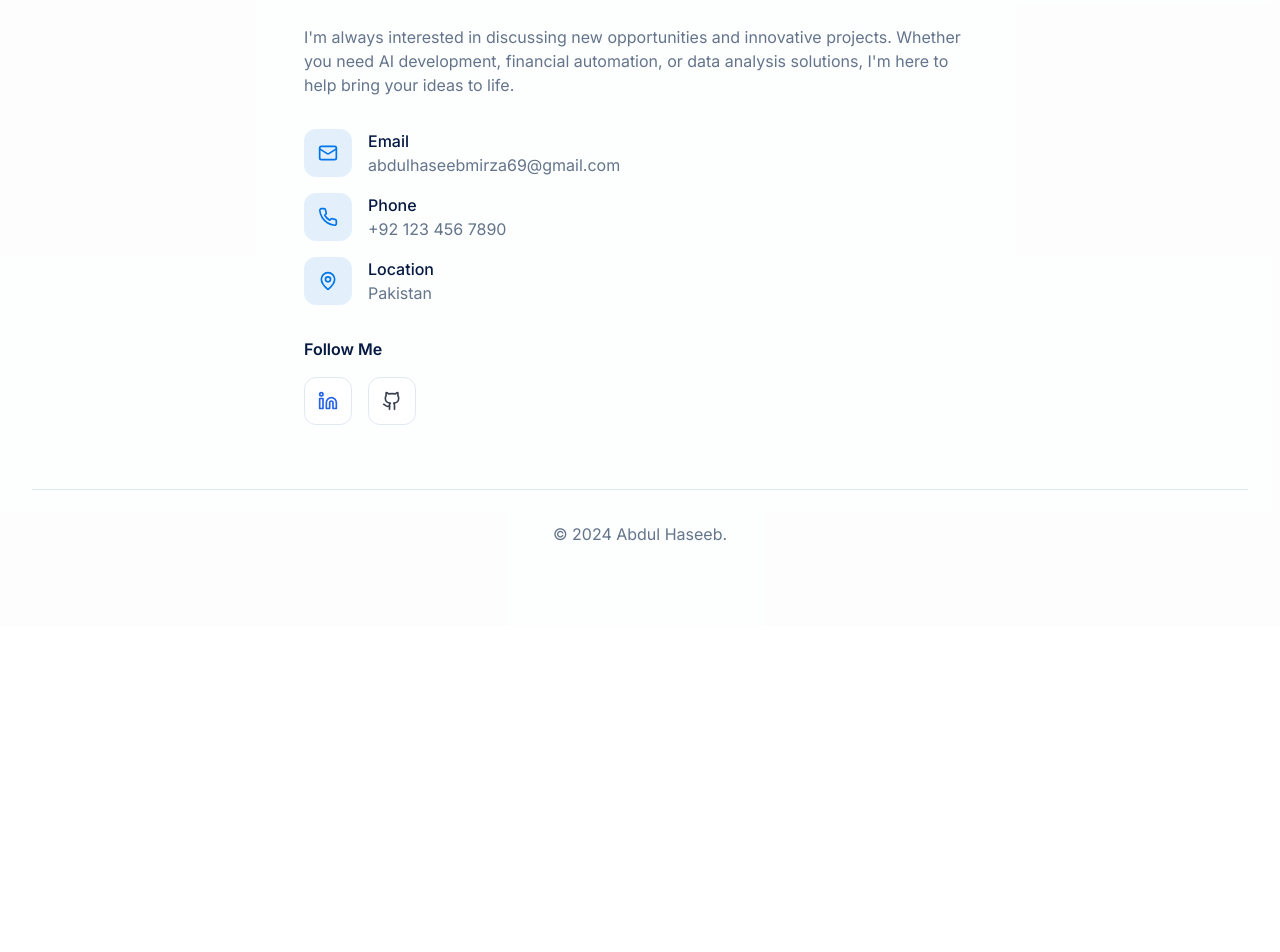
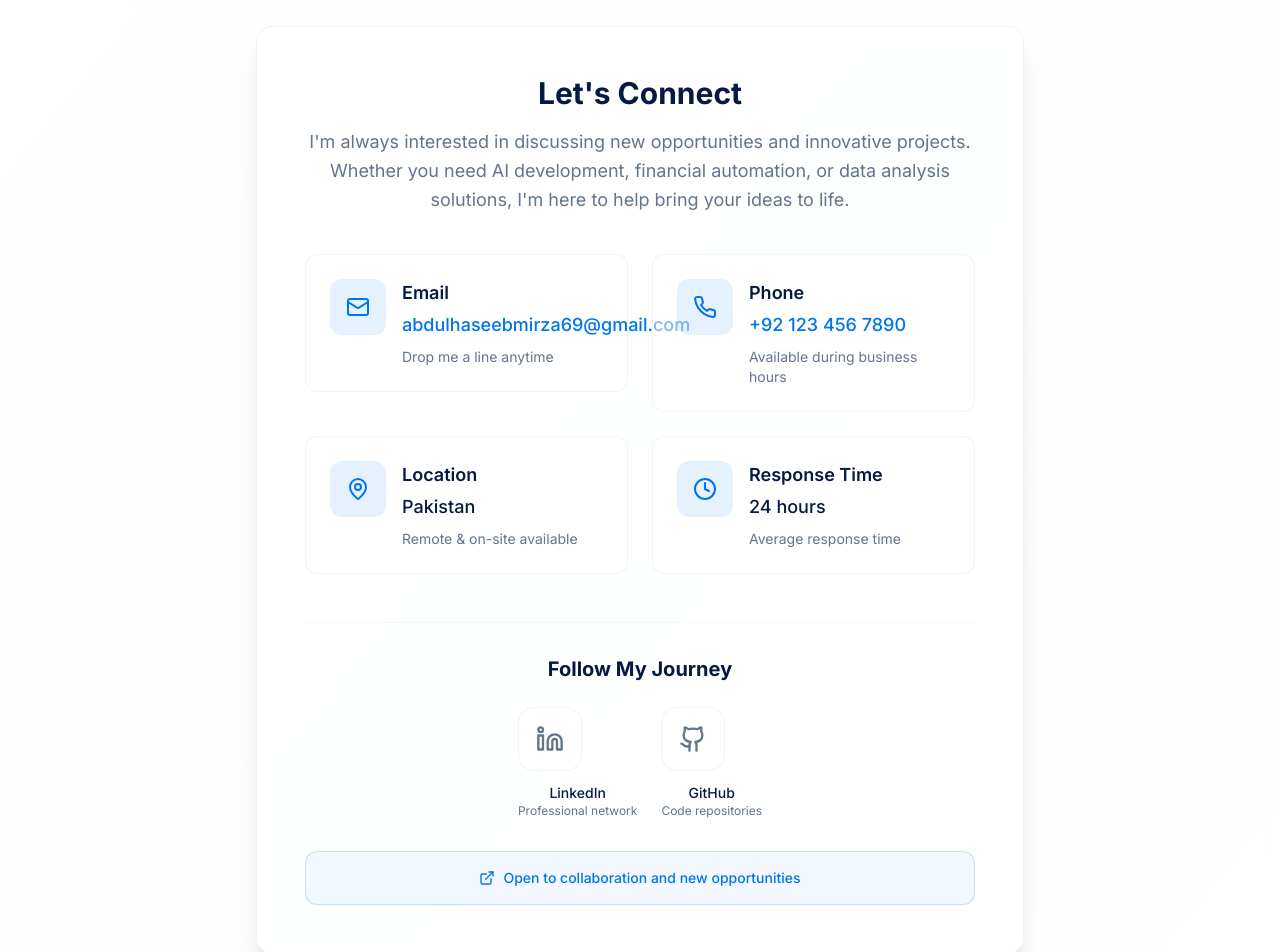
Before and after one commit to abdul-haseeb-0/Abdul_Haseeb_Portfolio, a React (Vite) app: page / in a window 1280 px wide. Shown: the part 8380-9332 px from the top of the page. Before the commit the page ends 9006 px from the top, so only its background shows below. Built offline with nearby package versions, Linux system fonts and the light colour scheme.

Commit message:
Remove contact form and enhance
Removed the contact form and made the contact section ready for publishing, similar to Google's approach. Minor enhancements were also applied.

```diff
--- a/src/components/Contact.tsx
+++ b/src/components/Contact.tsx
@@ -5,25 +5,36 @@ import SocialLinks from './SocialLinks';
 
 const Contact = () => {
   return (
-    <section id="contact" className="py-20 bg-muted/30">
-      <div className="max-w-7xl mx-auto px-4 sm:px-6 lg:px-8">
-        <div className="text-center mb-16">
-          <h2 className="text-3xl sm:text-4xl font-bold text-foreground mb-4">Get In Touch</h2>
-          <p className="text-xl text-muted-foreground max-w-3xl mx-auto">
+    <section id="contact" className="py-24 bg-gradient-to-br from-background via-muted/20 to-background">
+      <div className="max-w-6xl mx-auto px-4 sm:px-6 lg:px-8">
+        <div className="text-center mb-20">
+          <h2 className="text-4xl sm:text-5xl font-bold text-foreground mb-6 tracking-tight">
+            Get In Touch
+          </h2>
+          <p className="text-xl text-muted-foreground max-w-3xl mx-auto leading-relaxed">
             Ready to transform your business with AI-powered solutions? Let's discuss your next project.
           </p>
         </div>
 
-        {/* Contact Information - now taking full width */}
-        <div className="max-w-2xl mx-auto space-y-8">
-          <ContactInfo />
-          <SocialLinks />
+        {/* Contact Information - centered and enhanced */}
+        <div className="max-w-3xl mx-auto">
+          <div className="bg-card/50 backdrop-blur-sm rounded-2xl border border-border/50 p-8 sm:p-12 shadow-xl">
+            <ContactInfo />
+            <div className="mt-12 pt-8 border-t border-border/30">
+              <SocialLinks />
+            </div>
+          </div>
         </div>
 
-        {/* Footer */}
-        <div className="text-center mt-16 pt-8 border-t border-border">
-          <p className="text-muted-foreground">
-            © 2024 Abdul Haseeb.
+        {/* Enhanced Footer */}
+        <div className="text-center mt-20 pt-8">
+          <div className="inline-flex items-center justify-center w-16 h-16 bg-primary/10 rounded-full mb-6">
+            <div className="w-8 h-8 bg-primary/20 rounded-full flex items-center justify-center">
+              <div className="w-4 h-4 bg-primary rounded-full"></div>
+            </div>
+          </div>
+          <p className="text-muted-foreground text-lg font-medium">
+            © 2024 Abdul Haseeb. Crafted with precision.
           </p>
         </div>
       </div>
--- a/src/components/ContactInfo.tsx
+++ b/src/components/ContactInfo.tsx
@@ -1,6 +1,6 @@
 
 import React from 'react';
-import { Mail, Phone, MapPin } from 'lucide-react';
+import { Mail, Phone, MapPin, Clock } from 'lucide-react';
 
 const ContactInfo = () => {
   const contactInfo = [
@@ -8,52 +8,65 @@ const ContactInfo = () => {
       icon: Mail,
       label: 'Email',
       value: 'abdulhaseebmirza69@gmail.com',
-      href: 'mailto:abdulhaseebmirza69@gmail.com'
+      href: 'mailto:abdulhaseebmirza69@gmail.com',
+      description: 'Drop me a line anytime'
     },
     {
       icon: Phone,
       label: 'Phone',
       value: '+92 123 456 7890',
-      href: 'tel:+92123456789'
+      href: 'tel:+92123456789',
+      description: 'Available during business hours'
     },
     {
       icon: MapPin,
       label: 'Location',
       value: 'Pakistan',
-      href: null
+      href: null,
+      description: 'Remote & on-site available'
+    },
+    {
+      icon: Clock,
+      label: 'Response Time',
+      value: '24 hours',
+      href: null,
+      description: 'Average response time'
     }
   ];
 
   return (
-    <div className="space-y-8">
-      <div>
-        <h3 className="text-2xl font-bold text-foreground mb-6">Let's Connect</h3>
-        <p className="text-muted-foreground mb-8">
+    <div className="space-y-10">
+      <div className="text-center">
+        <h3 className="text-3xl font-bold text-foreground mb-4">Let's Connect</h3>
+        <p className="text-muted-foreground text-lg leading-relaxed max-w-2xl mx-auto">
           I'm always interested in discussing new opportunities and innovative projects.
           Whether you need AI development, financial automation, or data analysis solutions,
           I'm here to help bring your ideas to life.
         </p>
       </div>
 
-      {/* Contact Details */}
-      <div className="space-y-4">
+      {/* Contact Details Grid */}
+      <div className="grid sm:grid-cols-2 gap-6">
         {contactInfo.map((item, index) => (
-          <div key={index} className="flex items-center gap-4">
-            <div className="w-12 h-12 bg-primary/10 rounded-lg flex items-center justify-center">
-              <item.icon className="w-5 h-5 text-primary" />
+          <div key={index} className="group">
+            <div className="flex items-start gap-4 p-6 rounded-xl bg-background/50 border border-border/50 hover:border-primary/30 transition-all duration-300 hover:shadow-lg">
+              <div className="w-14 h-14 bg-primary/10 rounded-xl flex items-center justify-center group-hover:bg-primary/20 transition-colors">
+                <item.icon className="w-6 h-6 text-primary" />
               </div>
-            <div>
-              <p className="font-medium text-foreground">{item.label}</p>
+              <div className="flex-1 min-w-0">
+                <p className="font-semibold text-foreground text-lg mb-1">{item.label}</p>
                 {item.href ? (
                   <a
                     href={item.href}
-                  className="text-muted-foreground hover:text-primary transition-colors"
+                    className="text-primary hover:text-primary/80 transition-colors font-medium text-lg mb-2 block"
                   >
                     {item.value}
                   </a>
                 ) : (
-                <p className="text-muted-foreground">{item.value}</p>
+                  <p className="text-foreground font-medium text-lg mb-2">{item.value}</p>
                 )}
+                <p className="text-muted-foreground text-sm">{item.description}</p>
+              </div>
             </div>
           </div>
         ))}
--- a/src/components/SocialLinks.tsx
+++ b/src/components/SocialLinks.tsx
@@ -1,6 +1,6 @@
 
 import React from 'react';
-import { Linkedin, Github } from 'lucide-react';
+import { Linkedin, Github, ExternalLink } from 'lucide-react';
 
 const SocialLinks = () => {
   const socialLinks = [
@@ -8,31 +8,46 @@ const SocialLinks = () => {
       icon: Linkedin,
       label: 'LinkedIn',
       href: 'https://www.linkedin.com/in/abdul-haseeb-980075323/',
-      color: 'text-blue-600 hover:text-blue-700'
+      color: 'hover:text-blue-600',
+      description: 'Professional network'
     },
     {
       icon: Github,
       label: 'GitHub',
       href: 'https://github.com/abdul-haseeb-0/',
-      color: 'text-gray-700 hover:text-gray-900'
+      color: 'hover:text-gray-900 dark:hover:text-gray-100',
+      description: 'Code repositories'
     }
   ];
 
   return (
-    <div>
-      <h4 className="font-semibold text-foreground mb-4">Follow Me</h4>
-      <div className="flex gap-4">
+    <div className="text-center">
+      <h4 className="font-bold text-foreground mb-6 text-xl">Follow My Journey</h4>
+      <div className="flex justify-center gap-6">
         {socialLinks.map((social, index) => (
           <a
             key={index}
             href={social.href}
             target="_blank"
             rel="noopener noreferrer"
-            className={`w-12 h-12 bg-background rounded-lg flex items-center justify-center border hover:border-primary/50 transition-all duration-200 ${social.color}`}
+            className="group"
           >
-            <social.icon className="w-5 h-5" />
+            <div className="w-16 h-16 bg-background rounded-2xl flex items-center justify-center border border-border/50 hover:border-primary/50 transition-all duration-300 hover:shadow-lg hover:-translate-y-1">
+              <social.icon className={`w-7 h-7 text-muted-foreground transition-colors ${social.color}`} />
+            </div>
+            <div className="mt-3">
+              <p className="font-medium text-foreground text-sm">{social.label}</p>
+              <p className="text-muted-foreground text-xs">{social.description}</p>
+            </div>
           </a>
         ))}
+      </div>
+
+      <div className="mt-8 p-4 bg-primary/5 rounded-xl border border-primary/20">
+        <div className="flex items-center justify-center gap-2 text-primary">
+          <ExternalLink className="w-4 h-4" />
+          <span className="text-sm font-medium">Open to collaboration and new opportunities</span>
+        </div>
       </div>
     </div>
   );
```
Lines whose indentation alone changed are shown as unchanged.
